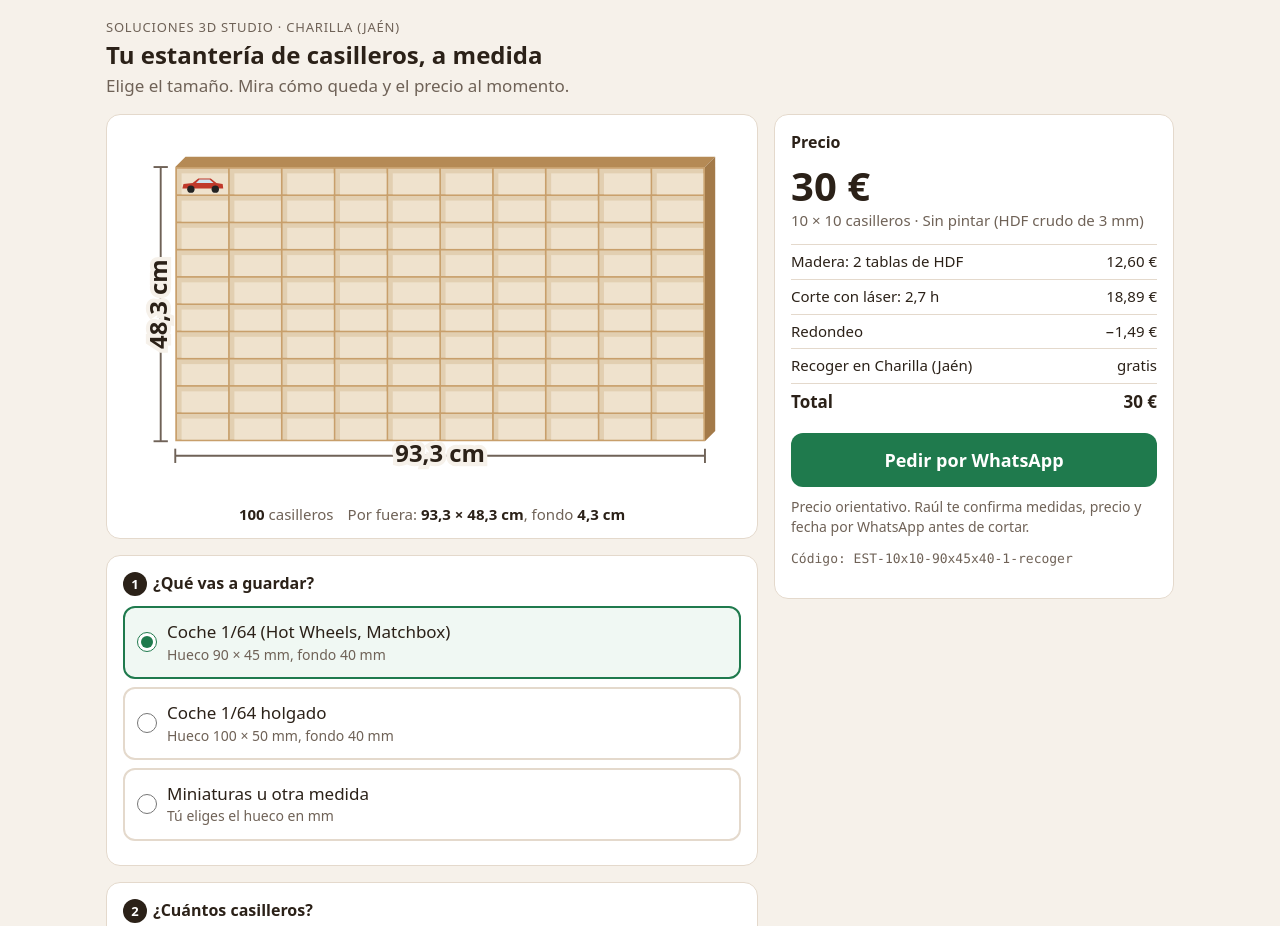
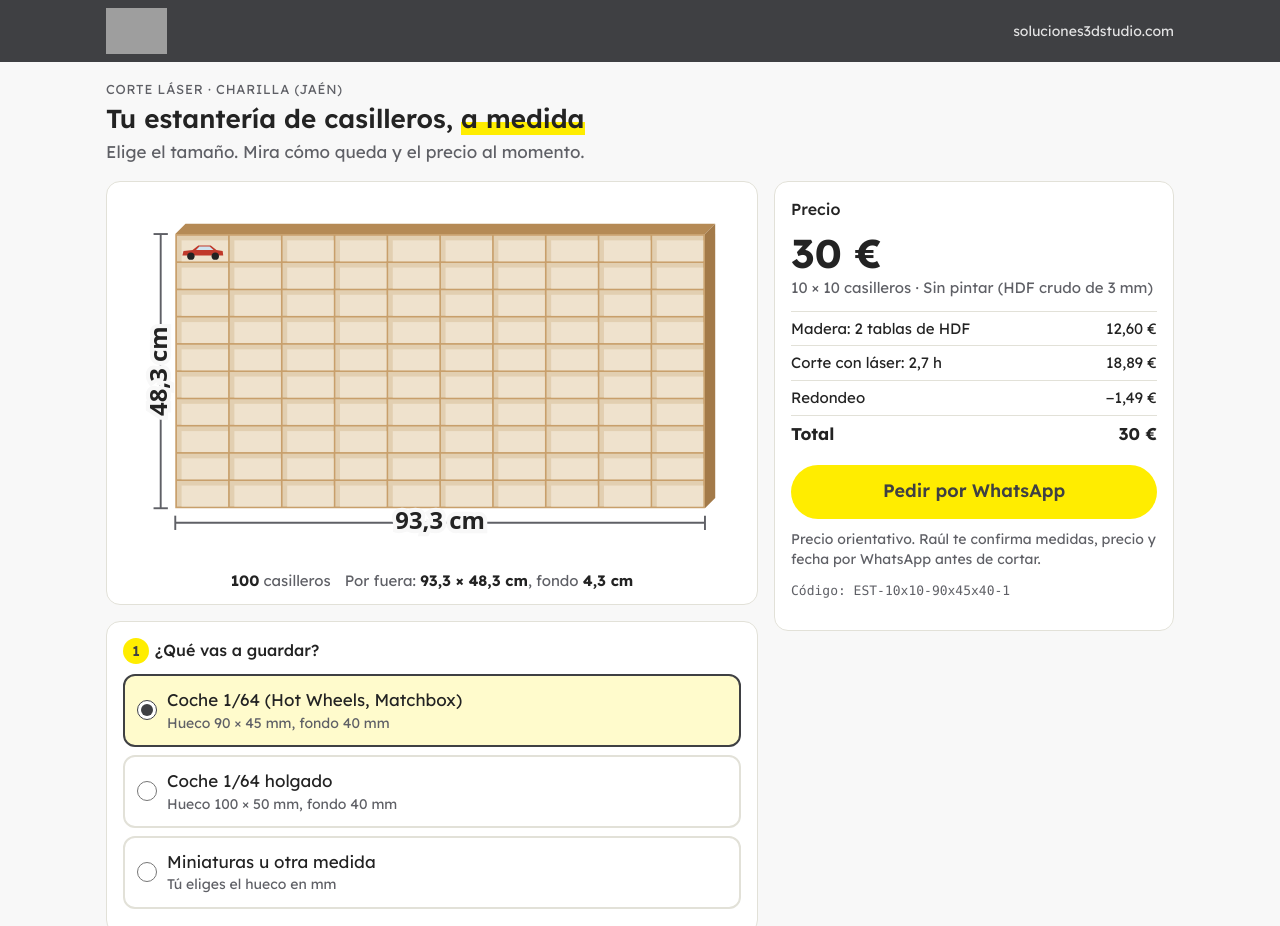
Before and after one commit to raulech8-cell/estanterias, a plain HTML site: page index.html in a window 1280 px wide. Shown: the top 926 px of the page. Drawn offline with Linux system fonts and the light colour scheme; grey boxes are pictures that could not be loaded.

Commit message:
Solo precio de la estantería (sin envío) e identidad de Soluciones 3D
Co-Authored-By: Claude Opus 5.5 <noreply@anthropic.com>

```diff
--- a/calculo.js
+++ b/calculo.js
@@ -324,7 +324,7 @@
   // Código que el cliente manda por WhatsApp y que entiende estanteria.py --codigo
   function codigo(cfg) {
     const g = v => String(+(+v).toFixed(1));
-    return `EST-${cfg.columnas}x${cfg.filas}-${g(cfg.ancho)}x${g(cfg.alto)}x${g(cfg.fondo)}-${cfg.cantidad}-${cfg.entrega}`;
+    return `EST-${cfg.columnas}x${cfg.filas}-${g(cfg.ancho)}x${g(cfg.alto)}x${g(cfg.fondo)}-${cfg.cantidad}` + (cfg.entrega ? `-${cfg.entrega}` : "");
   }
 
   const api = { Estanteria, calcular, codigo, precioVenta, nest, perimeter, area, size, bbox };
--- a/index.html
+++ b/index.html
@@ -5,30 +5,41 @@
 <meta name="viewport" content="width=device-width, initial-scale=1">
 <title>Estantería de casilleros a medida · Soluciones 3D Studio</title>
 <meta name="description" content="Diseña tu estantería de casilleros para coches 1/64, Hot Wheels o miniaturas y mira el precio al momento.">
+<meta name="theme-color" content="#3f4043">
+<link rel="preconnect" href="https://fonts.googleapis.com">
+<link rel="preconnect" href="https://fonts.gstatic.com" crossorigin>
+<link href="https://fonts.googleapis.com/css2?family=Lexend:wght@400;500;600;700&display=swap" rel="stylesheet">
 <style>
+  /* Identidad de soluciones3dstudio.com: gris #3F4043, amarillo #FFED00, beige #E2E1D8, letra Lexend */
   :root {
-    --bg: #f6f1ea; --card: #ffffff; --ink: #2b2118; --muted: #6f6257; --line: #e4d9cc;
+    --bg: #f8f8f8; --card: #ffffff; --ink: #232323; --muted: #5f6066; --line: #e2e1d8;
+    --marca: #3f4043; --amarillo: #ffed00; --amarillo-suave: #fffbcc; --beige: #e2e1d8;
     --wood: #c89f6b; --wood-dark: #a37a49; --wood-side: #b58a55; --cell: #efe2cd; --cell-in: #e2cfb1;
-    --accent: #1f7a4d; --accent-ink: #fff; --warn-bg: #fff4e0; --warn: #8a5a00; --err-bg: #fdecec; --err: #a12828;
+    --accent: var(--amarillo); --accent-ink: var(--marca); --warn-bg: #fff4e0; --warn: #8a5a00; --err-bg: #fdecec; --err: #a12828;
     --radius: 14px;
   }
   * { box-sizing: border-box; }
   html { -webkit-text-size-adjust: 100%; }
   body { margin: 0; background: var(--bg); color: var(--ink);
-    font: 17px/1.45 system-ui, -apple-system, "Segoe UI", Roboto, Arial, sans-serif; }
+    font: 17px/1.45 Lexend, system-ui, -apple-system, "Segoe UI", Roboto, Arial, sans-serif; }
+  .barra-marca { background: var(--marca); }
+  .barra-marca div { max-width: 1100px; margin: 0 auto; padding: 8px 16px; display: flex; align-items: center; gap: 12px; }
+  .barra-marca img { height: 46px; width: auto; display: block; }
+  .barra-marca a { color: #fff; text-decoration: none; font-size: 14px; margin-left: auto; opacity: .85; }
   header { padding: 18px 16px 6px; max-width: 1100px; margin: 0 auto; }
   header .marca { font-size: 13px; letter-spacing: .06em; text-transform: uppercase; color: var(--muted); }
-  h1 { font-size: 24px; line-height: 1.2; margin: 4px 0 4px; }
+  h1 { font-size: 26px; line-height: 1.2; margin: 4px 0 6px; font-weight: 600; }
   header p { margin: 0; color: var(--muted); }
+  h1 mark { background: linear-gradient(transparent 60%, var(--amarillo) 60%); color: inherit; }
   main { max-width: 1100px; margin: 0 auto; padding: 10px 16px 120px; display: grid; gap: 16px; }
   @media (min-width: 900px) {
     main { grid-template-columns: 1fr 400px; align-items: start; }
     .lateral { position: sticky; top: 12px; }
   }
   .card { background: var(--card); border: 1px solid var(--line); border-radius: var(--radius); padding: 16px; }
-  .card h2 { font-size: 16px; margin: 0 0 10px; }
-  .paso { display: inline-grid; place-items: center; width: 24px; height: 24px; border-radius: 50%;
-    background: var(--ink); color: #fff; font-size: 13px; margin-right: 6px; }
+  .card h2 { font-size: 16px; margin: 0 0 10px; font-weight: 500; }
+  .paso { display: inline-grid; place-items: center; width: 26px; height: 26px; border-radius: 50%;
+    background: var(--amarillo); color: var(--marca); font-size: 14px; font-weight: 600; margin-right: 6px; }
   .vista { padding: 10px; }
   .vista svg { width: 100%; height: auto; display: block; max-height: 60vh; }
   .medidas { display: flex; flex-wrap: wrap; gap: 6px 14px; justify-content: center; color: var(--muted); font-size: 15px; padding: 4px 0 2px; }
@@ -36,8 +47,8 @@
   .opciones { display: grid; gap: 8px; }
   .opcion { display: flex; gap: 10px; align-items: center; padding: 12px; border: 2px solid var(--line);
     border-radius: 12px; cursor: pointer; background: #fff; }
-  .opcion:has(input:checked) { border-color: var(--accent); background: #f0f8f3; }
-  .opcion input { width: 20px; height: 20px; accent-color: var(--accent); margin: 0; flex: none; }
+  .opcion:has(input:checked) { border-color: var(--marca); background: var(--amarillo-suave); }
+  .opcion input { width: 20px; height: 20px; accent-color: var(--marca); margin: 0; flex: none; }
   .opcion small { display: block; color: var(--muted); font-size: 14px; }
   .fila { display: flex; align-items: center; justify-content: space-between; gap: 10px; padding: 8px 0; }
   .fila + .fila { border-top: 1px solid var(--line); }
@@ -61,7 +72,7 @@
   .desglose td:last-child { text-align: right; white-space: nowrap; font-variant-numeric: tabular-nums; }
   .desglose tr.tot td { font-weight: 700; font-size: 17px; }
   .boton { display: flex; align-items: center; justify-content: center; gap: 8px; width: 100%; min-height: 54px;
-    border-radius: 12px; border: 0; background: var(--accent); color: var(--accent-ink); font-size: 18px; font-weight: 700;
+    border-radius: 27px; border: 0; background: var(--accent); color: var(--accent-ink); font-size: 18px; font-weight: 600;
     text-decoration: none; margin-top: 12px; cursor: pointer; }
   .boton[aria-disabled="true"] { background: #9aa59f; pointer-events: none; }
   .nota { color: var(--muted); font-size: 14px; margin: 10px 0 0; }
@@ -76,9 +87,13 @@
 </style>
 </head>
 <body>
+<div class="barra-marca"><div>
+  <a href="https://www.soluciones3dstudio.com/" style="margin:0;opacity:1"><img src="https://www.soluciones3dstudio.com/wp-content/uploads/2025/02/logo.png" alt="Soluciones 3D"></a>
+  <a href="https://www.soluciones3dstudio.com/">soluciones3dstudio.com</a>
+</div></div>
 <header>
-  <div class="marca">Soluciones 3D Studio · Charilla (Jaén)</div>
-  <h1>Tu estantería de casilleros, a medida</h1>
+  <div class="marca">Corte láser · Charilla (Jaén)</div>
+  <h1>Tu estantería de casilleros, <mark>a medida</mark></h1>
   <p>Elige el tamaño. Mira cómo queda y el precio al momento.</p>
 </header>
 
@@ -102,7 +117,7 @@
     </section>
 
     <section class="card">
-      <h2><span class="paso">3</span>Acabado y entrega</h2>
+      <h2><span class="paso">3</span>Acabado</h2>
       <div class="opciones" id="acabados"></div>
       <div class="opciones" id="entregas" style="margin-top:12px"></div>
     </section>
@@ -127,7 +142,7 @@ const mm = v => (+v.toFixed(1)).toLocaleString("es-ES");
 
 // Estado inicial (o el que venga en el enlace: #EST-10x11-100x50x40-3-recoger)
 const S = { hueco: "hw", columnas: 10, filas: 10, ancho: 90, alto: 45, fondo: 40, cantidad: 1,
-            acabado: T.acabados[0].id, entrega: T.entregas[0].id };
+            acabado: T.acabados[0].id, entrega: T.entregas.length ? T.entregas[0].id : null };
 (function leerEnlace() {
   const m = decodeURIComponent(location.hash).match(/EST-(\d+)x(\d+)-([\d.]+)x([\d.]+)x([\d.]+)-(\d+)(?:-([a-z-]+))?/i);
   if (!m) return;
@@ -158,7 +173,7 @@ function pintarControles() {
   $("tamano").innerHTML = stepper("columnas", "Columnas", "casilleros a lo ancho") + stepper("filas", "Filas", "casilleros a lo alto")
     + stepper("cantidad", "Estanterías", "iguales");
   radios("acabados", "acabado", T.acabados, S.acabado, o => o.eur ? `<small>+${eur(o.eur)}</small>` : "");
-  radios("entregas", "entrega", T.entregas, S.entrega, o => o.eur ? `<small>+${eur(o.eur)}</small>` : "");
+  if (T.entregas.length) radios("entregas", "entrega", T.entregas, S.entrega, o => o.eur ? `<small>+${eur(o.eur)}</small>` : "");
 }
 
 function fijar(k, v) {
@@ -263,8 +278,8 @@ function actualizar() {
   ];
   if (Math.abs(P.ajuste_eur) >= 0.01) filas.push([`Redondeo`, (P.ajuste_eur > 0 ? "+" : "−") + eur(Math.abs(P.ajuste_eur))]);
   if (extraAcab) filas.push([acab.texto, eur(extraAcab)]);
-  filas.push([ent.texto, ent.eur === null ? "a consultar" : ent.eur ? eur(ent.eur) : "gratis"]);
-  const totTxt = total === null ? eur(P.estanterias_eur + extraAcab) + " + envío" : eur(total);
+  if (ent && ent.eur !== null) filas.push([ent.texto, ent.eur ? eur(ent.eur) : "gratis"]);   // envío: sin precio
+  const totTxt = eur(total === null ? P.estanterias_eur + extraAcab : total);
   $("precio").innerHTML = `<h2>Precio</h2>
     <div class="total">${totTxt}</div>
     <div class="sub">${S.cantidad > 1 ? `${S.cantidad} estanterías de ` : ""}${S.columnas} × ${S.filas} casilleros · ${acab.texto}</div>
@@ -283,8 +298,8 @@ function actualizar() {
 • Medida por fuera: ${mm(est.ow / 10)} × ${mm(est.oh / 10)} cm, fondo ${mm((S.fondo + T.grosor_mm) / 10)} cm
 • Cantidad: ${S.cantidad}
 • Acabado: ${acab.texto}
-• Entrega: ${ent.texto}
-• Precio en la web: ${totTxt}
+${ent ? `• Entrega: ${ent.texto}
+` : ""}• Precio en la web: ${totTxt}
 Código: ${cod}${enlace}`;
   const url = `https://wa.me/${T.telefono_whatsapp}?text=` + encodeURIComponent(msg);
   $("wa").href = url; $("wa2").href = url;
--- a/tarifa.js
+++ b/tarifa.js
@@ -13,11 +13,7 @@ TARIFA = {
  "minimo_eur": 0,
  "max_casilleros": 110,
  "max_cantidad": 10,
- "entregas": [
-  {"id": "recoger", "texto": "Recoger en Charilla (Jaén)", "eur": 0},
-  {"id": "llevar", "texto": "Te la llevo (Jaén y Granada, a confirmar)", "eur": 10},
-  {"id": "envio", "texto": "Envío por agencia (precio a consultar)", "eur": null}
- ],
+ "entregas": [],
  "huecos": [
   {"id": "hw", "texto": "Coche 1/64 (Hot Wheels, Matchbox)", "mm": [90, 45, 40]},
   {"id": "hw-holgado", "texto": "Coche 1/64 holgado", "mm": [100, 50, 40]},
```
